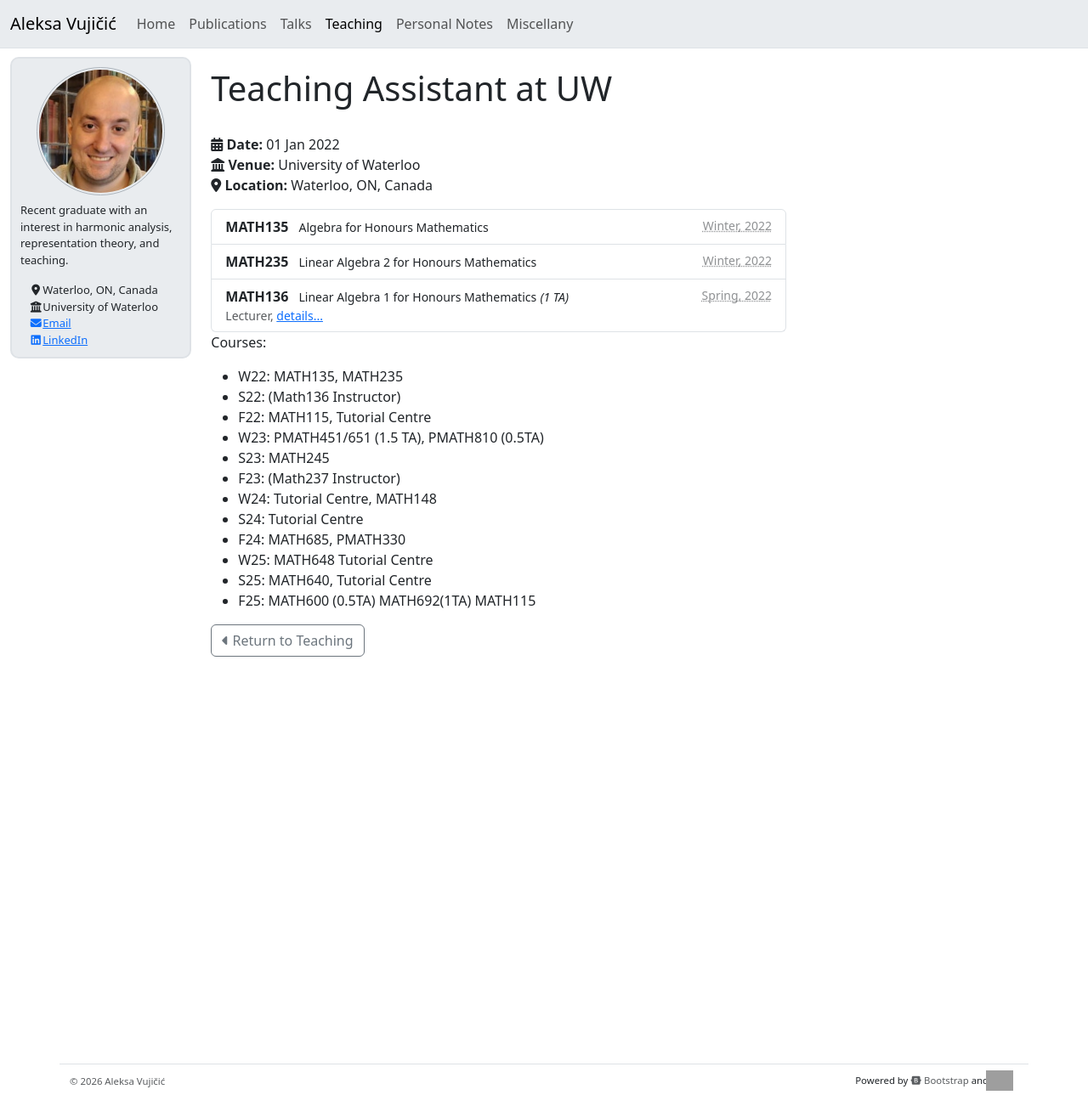
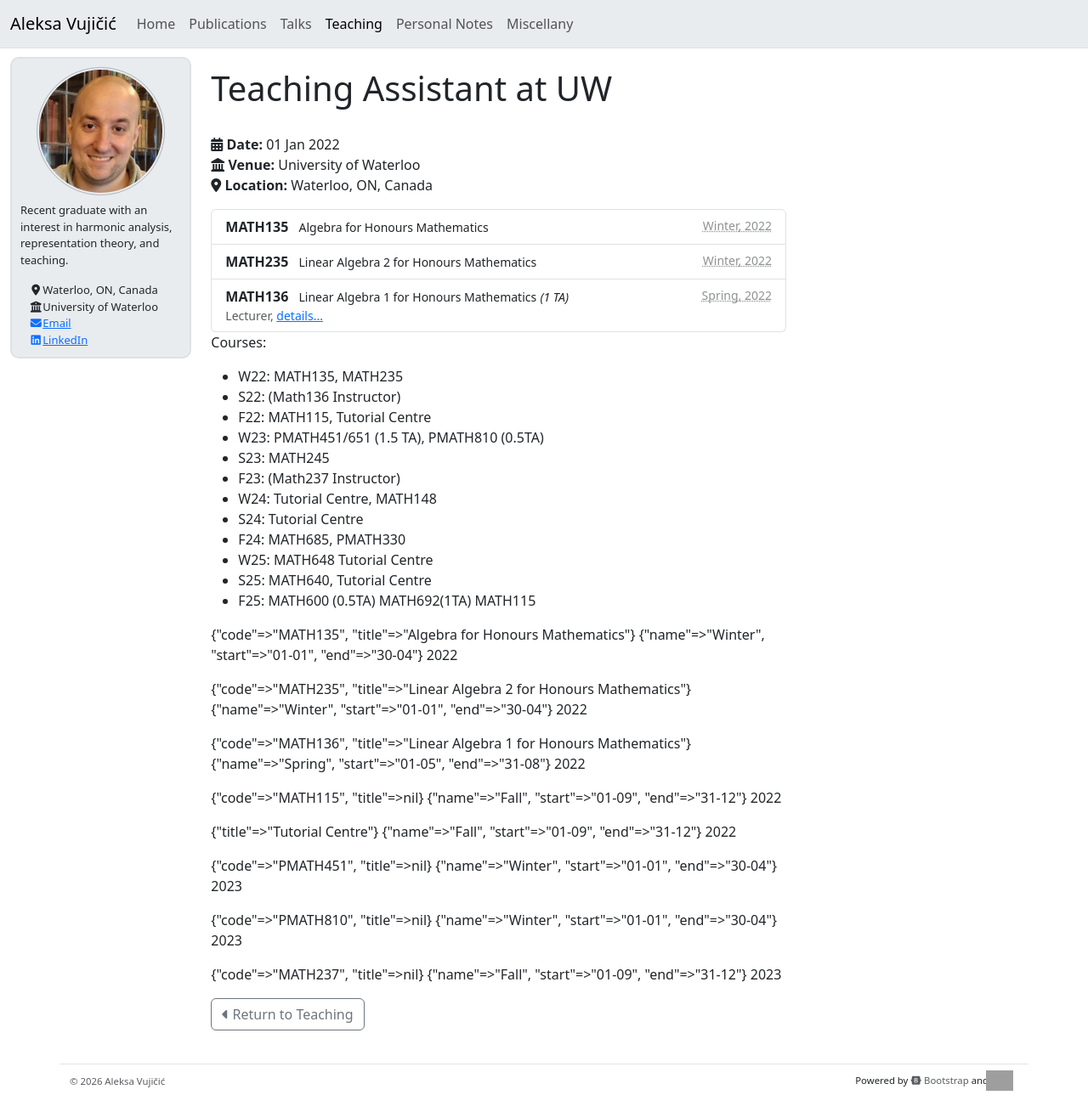
Before and after one commit to aleksavujicic/website, a Jekyll site: the page built from collections/_teaching/ta-waterloo.md, in a window 1280 px wide and 1309 px high. Shown: the whole window at 85% size. Built offline with Jekyll 4.4.1, drawn with Linux system fonts in a browser that asks for light colours; nearby versions of some CDN libraries; a script that is not in the unit is left out; grey boxes are pictures that could not be loaded.

Commit message:
more partial progress for courses

```diff
--- a/_data/courses.yml
+++ b/_data/courses.yml
@@ -30,26 +30,62 @@ uw:
       end: 31-12
 
   courses:
+    math115:
+      code: MATH115
+      title:
     math135:
       code: MATH135
       title: Algebra for Honours Mathematics
-    math136i:
+    math136:
       code: MATH136
       title: Linear Algebra 1 for Honours Mathematics
-      teach-link: 2022-linear-algebra
+    math148:
+      code: MATH148
+      title:
     math235:
-      code: MATH135
+      code: MATH235
       title: Linear Algebra 2 for Honours Mathematics
+    math237:
+      code: MATH237
+      title:
+    math245:
+      code: MATH245
+      title:
+    math600:
+      code: MATH600
+      title:
+    math640:
+      code: MATH640
+      title:
+    math648:
+      code: MATH648
+      title:
+    math685:
+      code: MATH685
+      title:
+    math692:
+      code: MATH692
+      title:
+    pmath330:
+      code: PMATH330
+      title:
+    pmath451:
+      code: PMATH451
+      title:
+    pmath810:
+      code: PMATH810
+      title:
     tut:
       title: Tutorial Centre
 
-  teaching:
+  teachings:
     - course: math135
       semester: winter, 2022
     - course: math235
       semester: winter, 2022
-    - course: math136i
+    - course: math136
       semester: spring, 2022
+      teach-link: 2022-linear-algebra
     - course: math115
       semester: fall, 2022
     - course: tut
@@ -61,5 +97,8 @@ uw:
       semester: winter, 2023
       load: 1.5
 
+    - course: math237
+      semester: fall, 2023
+      teach-link: 2023-calculus
 
 vuw:
--- /dev/null
+++ b/_includes/teaching-list.html
@@ -0,0 +1,18 @@
+{% assign uni = include.uni %}
+
+{% assign semesters = uni.semesters %}
+{% assign courses = uni.courses %}
+{% assign teachings = uni.teachings %}
+
+{% for teaching in teachings %}
+  {% assign course = courses[teaching.course] %}
+
+  {% assign semester_data = teaching.semester | split: "," %}
+  {% assign semester_code = semester_data[0] | strip %}
+  {% assign semester = semesters[semester_code] %}
+  {% assign year = semester_data[1] | strip %}
+
+  {{ course | inspect }}
+  {{ semester | inspect }}
+  {{ year }}
+{% endfor %}
--- /dev/null
+++ b/_includes/teaching-single.html
@@ -0,0 +1,4 @@
+{% assign teaching = include.teaching %}
+{% assign course = include.course %}
+{% assign semester = include.semester %}
+{% assign year = include.year %}
--- a/collections/_teaching/ta-waterloo.md
+++ b/collections/_teaching/ta-waterloo.md
@@ -22,3 +22,5 @@ Courses:
   - W25: MATH648 Tutorial Centre
   - S25: MATH640, Tutorial Centre
   - F25: MATH600 (0.5TA) MATH692(1TA) MATH115
+
+{% include teaching-list.html uni=site.data.courses.uw %}
```
